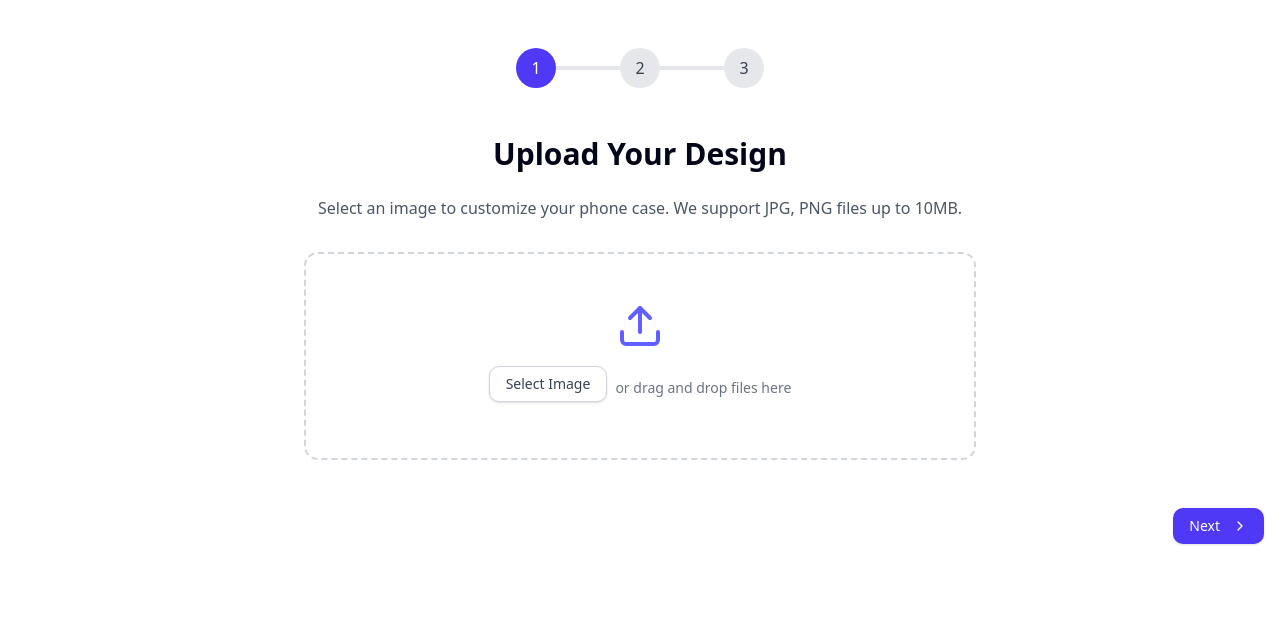
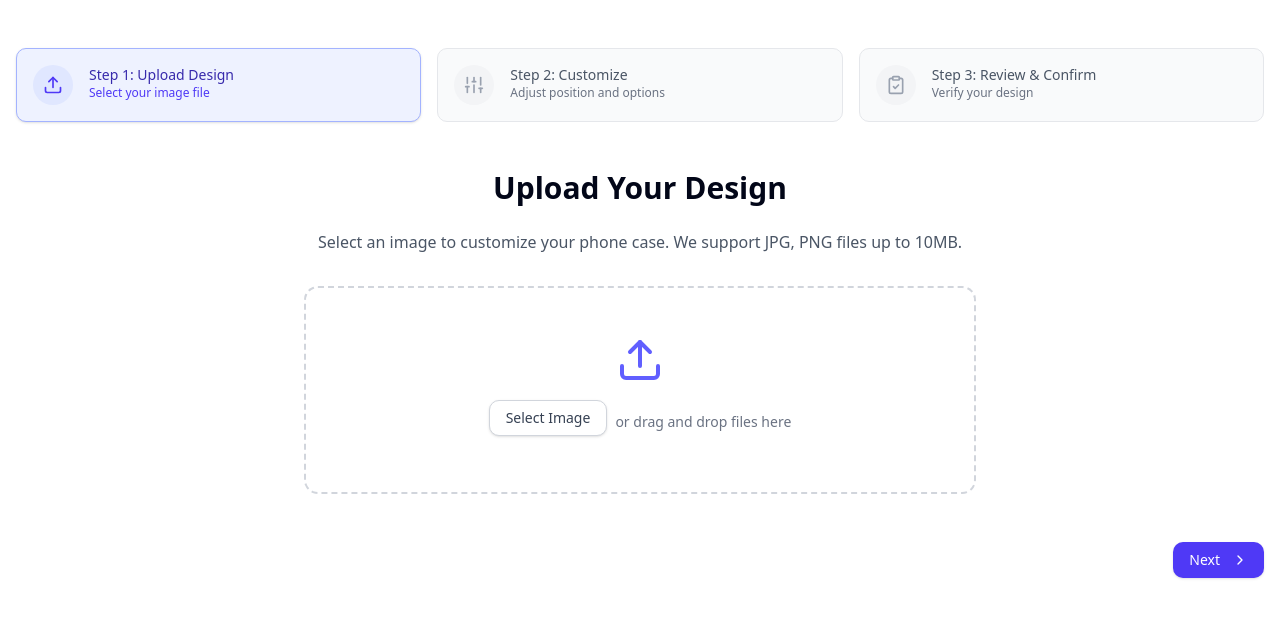
Before and after one commit to DipeshPun91/phone_case_jextjs, a Next.js app: page /design/create-design in a window 1280 px wide. Shown: the top 618 px of the page. Built offline with nearby package versions, Linux system fonts and the light colour scheme.

Commit message:
Eighteen commit

```diff
--- a/src/components/design-steps/ProgressSteps.tsx
+++ b/src/components/design-steps/ProgressSteps.tsx
@@ -1,5 +1,5 @@
 "use client";
-import { Check } from "lucide-react";
+import { Check, Upload, Sliders, ClipboardCheck } from "lucide-react";
 
 interface ProgressStepsProps {
   currentStep: number;
@@ -7,35 +7,96 @@ interface ProgressStepsProps {
 }
 
 export function ProgressSteps({ currentStep, totalSteps }: ProgressStepsProps) {
+  const steps = [
+    {
+      title: "Step 1: Upload Design",
+      subtitle: "Select your image file",
+      icon: Upload,
+      completed: currentStep > 1,
+      active: currentStep === 1,
+    },
+    {
+      title: "Step 2: Customize",
+      subtitle: "Adjust position and options",
+      icon: Sliders,
+      completed: currentStep > 2,
+      active: currentStep === 2,
+    },
+    {
+      title: "Step 3: Review & Confirm",
+      subtitle: "Verify your design",
+      icon: ClipboardCheck,
+      completed: currentStep > 3,
+      active: currentStep === 3,
+    },
+  ];
+
   return (
-    <div className="flex items-center justify-center mb-12">
-      {Array.from({ length: totalSteps }).map((_, index) => (
-        <div key={index + 1} className="flex items-center">
+    <div className="mb-12">
+      <div className="relative h-1 bg-gray-200 mb-8 md:hidden">
         <div
-            className={`w-10 h-10 rounded-full flex items-center justify-center
-              ${
-                currentStep === index + 1
-                  ? "bg-indigo-600 text-white"
-                  : currentStep > index + 1
-                  ? "bg-green-500 text-white"
-                  : "bg-gray-200 text-gray-700"
+          className="absolute top-0 left-0 h-1 bg-indigo-600 transition-all duration-300"
+          style={{
+            width: `${((currentStep - 1) / (totalSteps - 1)) * 100}%`,
+          }}
+        ></div>
+      </div>
+
+      <div className="grid grid-cols-1 md:grid-cols-3 gap-4">
+        {steps.slice(0, totalSteps).map((step, index) => (
+          <div
+            key={index}
+            className={`flex items-start p-4 rounded-lg border transition-all ${
+              step.active
+                ? "border-indigo-300 bg-indigo-50 shadow-sm"
+                : step.completed
+                ? "border-green-100 bg-green-50"
+                : "border-gray-200 bg-gray-50"
             }`}
           >
-            {currentStep > index + 1 ? (
+            <div
+              className={`flex-shrink-0 flex items-center justify-center w-10 h-10 rounded-full mr-4 ${
+                step.active
+                  ? "bg-indigo-100 text-indigo-600"
+                  : step.completed
+                  ? "bg-green-100 text-green-600"
+                  : "bg-gray-100 text-gray-400"
+              }`}
+            >
+              {step.completed ? (
                 <Check className="w-5 h-5" />
               ) : (
-              index + 1
+                <step.icon className="w-5 h-5" />
               )}
             </div>
-          {index + 1 < totalSteps && (
-            <div
-              className={`w-16 h-1 ${
-                currentStep > index + 1 ? "bg-green-500" : "bg-gray-200"
+
+            <div>
+              <h3
+                className={`text-sm font-medium ${
+                  step.active
+                    ? "text-indigo-800"
+                    : step.completed
+                    ? "text-green-800"
+                    : "text-gray-600"
                 }`}
-            ></div>
-          )}
+              >
+                {step.title}
+              </h3>
+              <p
+                className={`text-xs ${
+                  step.active
+                    ? "text-indigo-600"
+                    : step.completed
+                    ? "text-green-600"
+                    : "text-gray-500"
+                }`}
+              >
+                {step.subtitle}
+              </p>
+            </div>
           </div>
         ))}
       </div>
+    </div>
   );
 }
```
Lines whose indentation alone changed are shown as unchanged.
